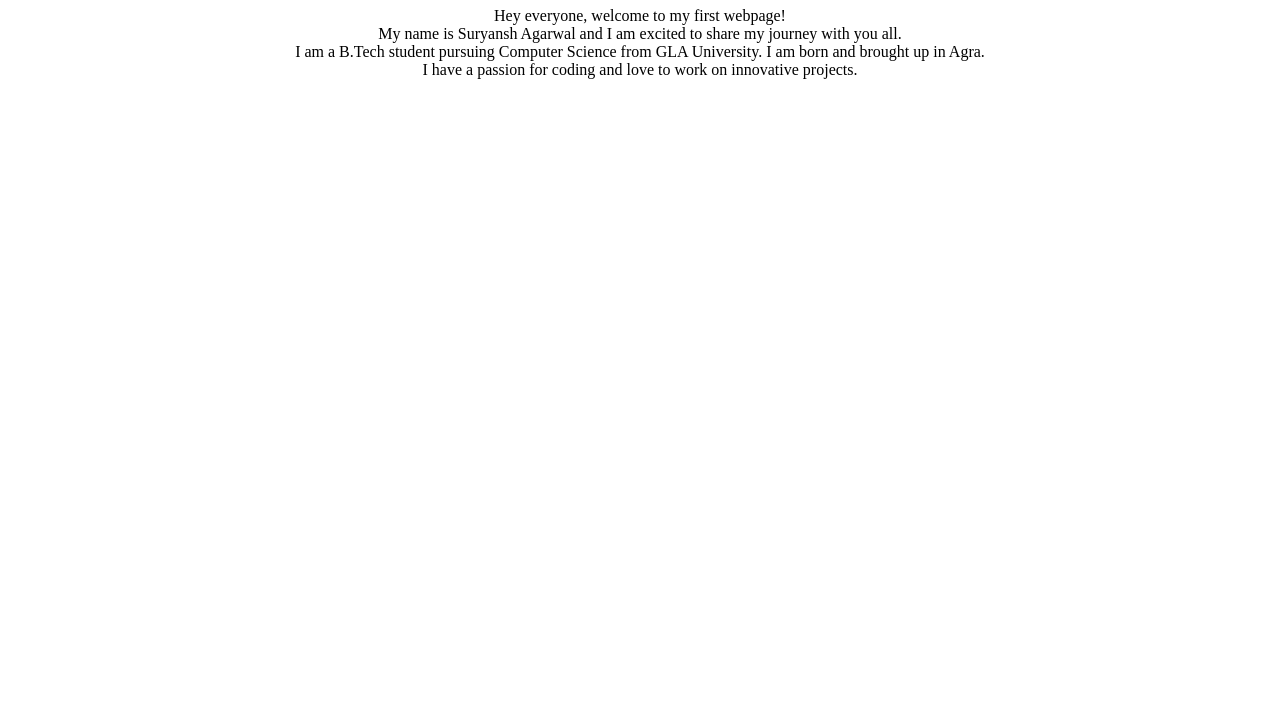
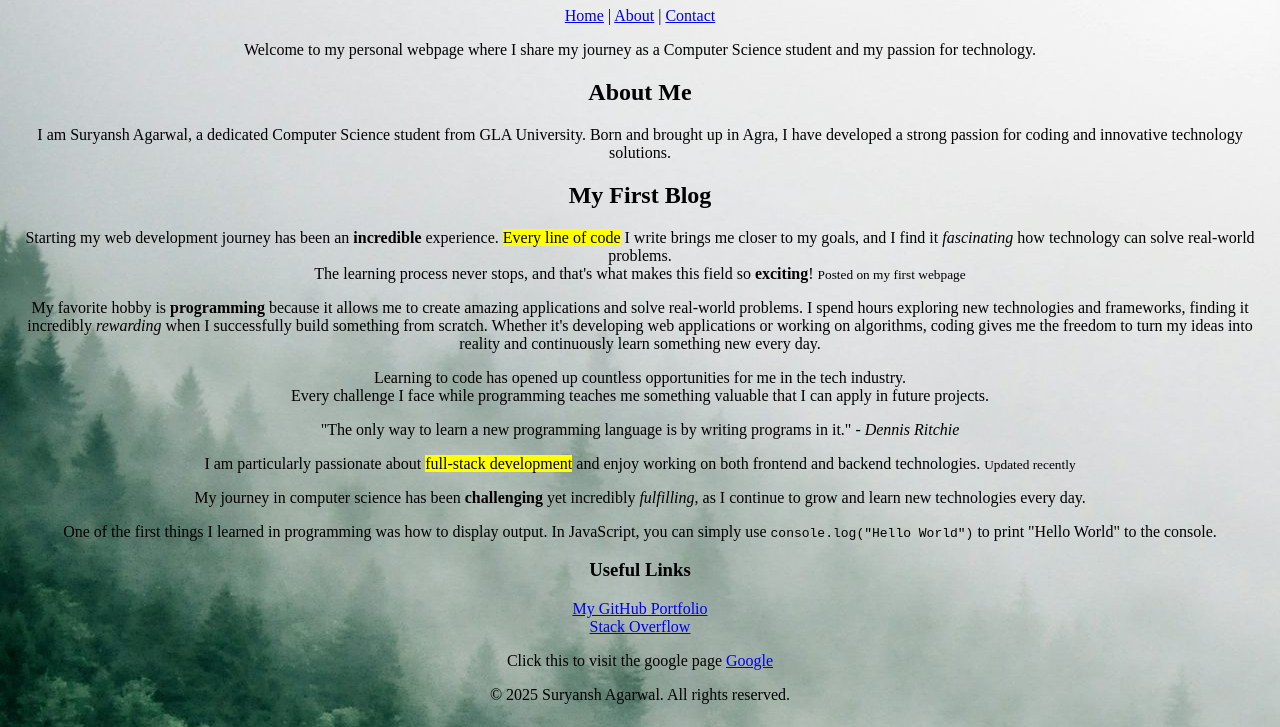
Before and after one commit to Suryansh4711/Frontend-Dev, a plain HTML site: page Assignment2.html in a window 1280 px wide. Shown: the part 73-800 px from the top of the page. Drawn offline with Linux system fonts and the light colour scheme.

Commit message:
Implement code changes to enhance functionality and improve performance

```diff
--- a/Assignment2.html
+++ b/Assignment2.html
@@ -4,11 +4,64 @@
     <meta charset="UTF-8">
     <meta name="viewport" content="width=device-width, initial-scale=1.0">
     <title>My First Webpage</title>
+    <style>
+        body {
+            background-image: url("html.jpeg");
+            background-position: fixed;
+        }
+    </style>
 </head>
 <body align="center">
-    <h1>Suryansh Agarwal</h1>
-    <p>Hey everyone, welcome to my first webpage!<br>My name is Suryansh Agarwal and I am
-        excited to share my journey with you all.<br>I am a B.Tech student pursuing Computer Science from GLA University.
-        I am born and brought up in Agra.<br>I have a passion for coding and love to work on innovative projects.</p>
+    <header>
+        <h1>Suryansh's Tech Journey</h1>
+    </header>
+
+    <nav>
+        <a href="#">Home</a> |
+        <a href="#">About</a> |
+        <a href="#">Contact</a>
+    </nav>
+
+    <main>
+        <p>Welcome to my personal webpage where I share my journey as a Computer Science student and my passion for technology.</p>
+
+        <section>
+            <h2>About Me</h2>
+            <p>I am <span>Suryansh Agarwal</span>, a dedicated <span>Computer Science student</span> from <span>GLA University</span>. Born and brought up in Agra, I have developed a strong passion for coding and innovative technology solutions.</p>
+        </section>
+
+        <article>
+            <h2>My First Blog</h2>
+            <p>Starting my web development journey has been an <strong>incredible</strong> experience. <mark>Every line of code</mark> I write brings me closer to my goals, and I find it <em>fascinating</em> how technology can solve real-world problems.<br>The learning process never stops, and that's what makes this field so <strong>exciting</strong>! <small>Posted on my first webpage</small></p>
+        </article>
+
+        <p>My favorite hobby is <strong>programming</strong> because it allows me to create amazing applications and solve real-world problems. I spend hours exploring new technologies and frameworks, finding it incredibly <em>rewarding</em> when I successfully build something from scratch. Whether it's developing web applications or working on algorithms, coding gives me the freedom to turn my ideas into reality and continuously learn something new every day.</p>
+
+        <p>Learning to code has opened up countless opportunities for me in the tech industry.<br>Every challenge I face while programming teaches me something valuable that I can apply in future projects.</p>
+
+        <blockquote>
+            "The only way to learn a new programming language is by writing programs in it." <cite>- Dennis Ritchie</cite>
+        </blockquote>
+
+        <p>I am particularly passionate about <mark>full-stack development</mark> and enjoy working on both frontend and backend technologies. <small>Updated recently</small></p>
+
+        <p>My journey in computer science has been <strong>challenging</strong> yet incredibly <em>fulfilling</em>, as I continue to grow and learn new technologies every day.</p>
+
+        <p>One of the first things I learned in programming was how to display output. In JavaScript, you can simply use <code>console.log("Hello World")</code> to print "Hello World" to the console.</p>
+    </main>
+
+    <aside>
+        <h3>Useful Links</h3>
+        <p>
+            <a href="https://github.com/Suryansh4711">My GitHub Portfolio</a><br>
+            <a href="https://stackoverflow.com">Stack Overflow</a>
+        </p>
+    </aside>
+
+    <p>Click this to visit the google page <a href="https://www.google.com">Google</a></p>
+
+    <footer>
+        <p>&copy; 2025 Suryansh Agarwal. All rights reserved.</p>
+    </footer>
 </body>
 </html>
```
Also changed, not shown: html.jpeg (added).
